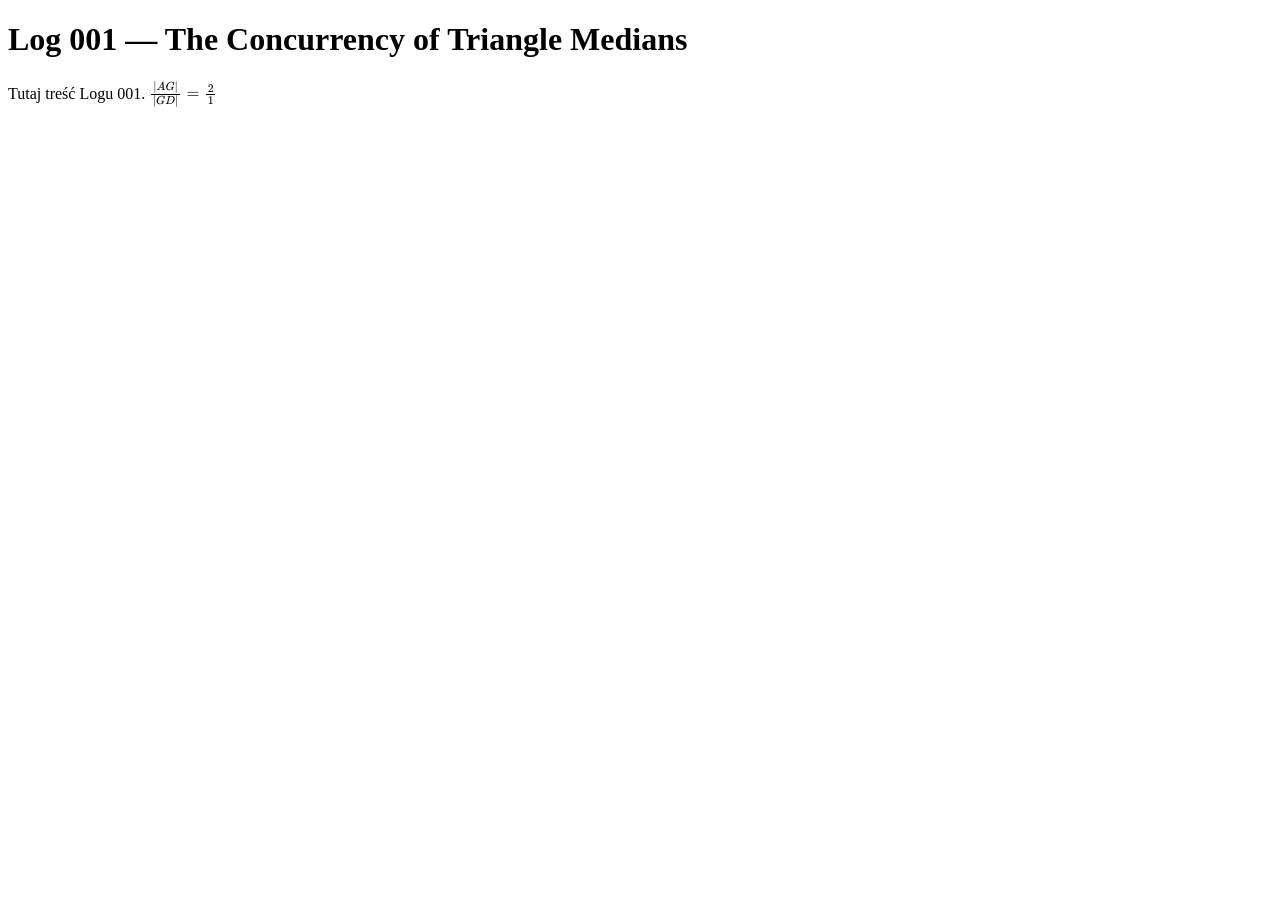
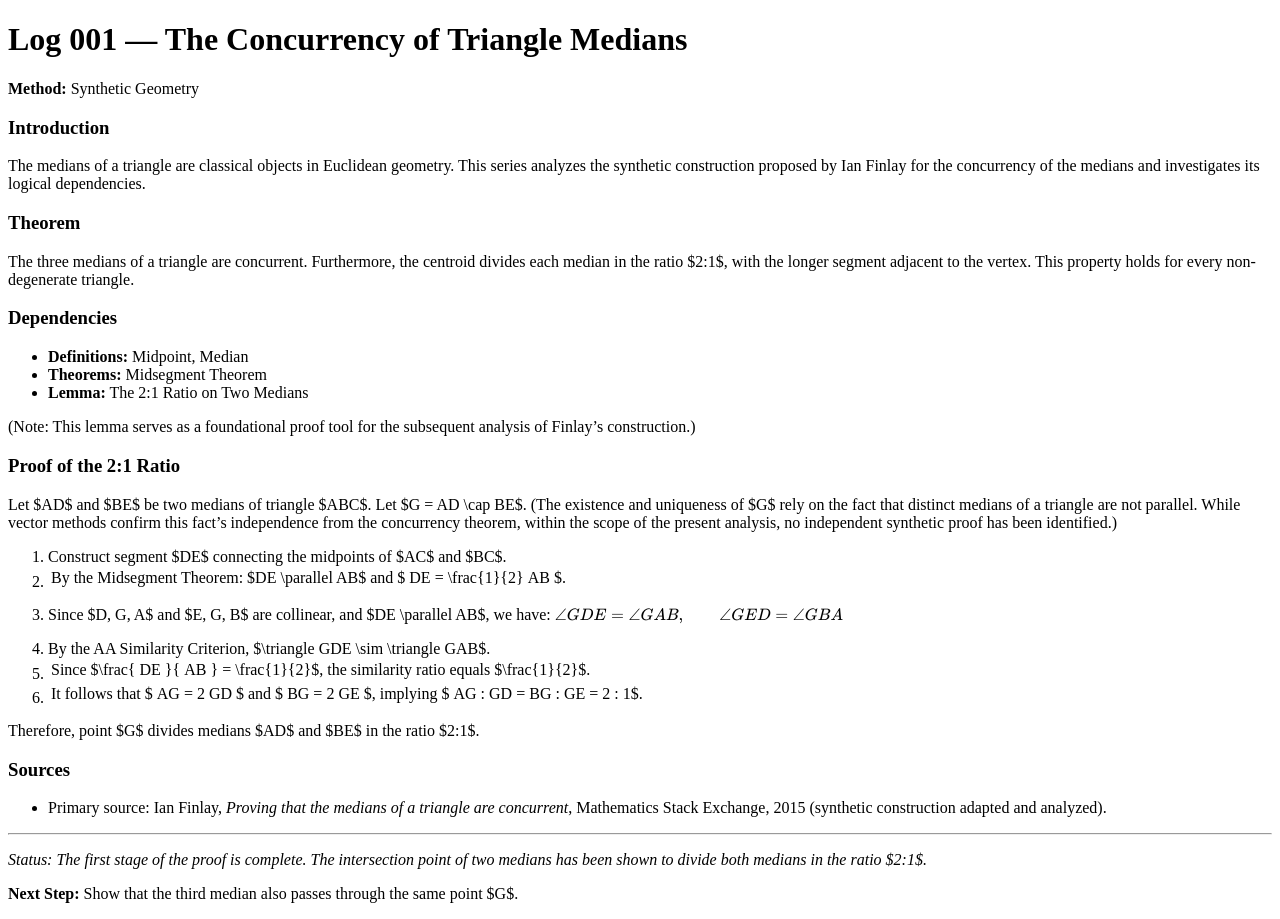
Before and after one commit to cgjteam/cgjteam.github.io, a Jekyll site: the page built from log-001.md, in a window 1280 px wide. Built offline with Jekyll 4.4.1, drawn with Linux system fonts in a browser that asks for light colours; our own code applies the rules of GitHub Pages for plain Markdown files.

Commit message:
Update log-001.md

```diff
--- a/log-001.md
+++ b/log-001.md
@@ -1,7 +1,44 @@
 ---
 layout: default
 ---
+
 # Log 001 — The Concurrency of Triangle Medians
 
-Tutaj treść Logu 001.
-$$\frac{|AG|}{|GD|} = \frac{2}{1}$$
+**Method:** Synthetic Geometry
+
+### Introduction
+The medians of a triangle are classical objects in Euclidean geometry. This series analyzes the synthetic construction proposed by Ian Finlay for the concurrency of the medians and investigates its logical dependencies.
+
+### Theorem
+The three medians of a triangle are concurrent. Furthermore, the centroid divides each median in the ratio $2:1$, with the longer segment adjacent to the vertex. This property holds for every non-degenerate triangle.
+
+### Dependencies
+* **Definitions:** Midpoint, Median
+* **Theorems:** Midsegment Theorem
+* **Lemma:** The 2:1 Ratio on Two Medians
+
+(Note: This lemma serves as a foundational proof tool for the subsequent analysis of Finlay's construction.)
+
+### Proof of the 2:1 Ratio
+Let $AD$ and $BE$ be two medians of triangle $ABC$. Let $G = AD \cap BE$. (The existence and uniqueness of $G$ rely on the fact that distinct medians of a triangle are not parallel. While vector methods confirm this fact's independence from the concurrency theorem, within the scope of the present analysis, no independent synthetic proof has been identified.)
+
+1. Construct segment $DE$ connecting the midpoints of $AC$ and $BC$.
+2. By the Midsegment Theorem: $DE \parallel AB$ and $|DE| = \frac{1}{2} |AB|$.
+3. Since $D, G, A$ and $E, G, B$ are collinear, and $DE \parallel AB$, we have:
+$$\angle GDE = \angle GAB, \qquad \angle GED = \angle GBA$$
+
+
+
+4. By the AA Similarity Criterion, $\triangle GDE \sim \triangle GAB$.
+5. Since $\frac{|DE|}{|AB|} = \frac{1}{2}$, the similarity ratio equals $\frac{1}{2}$.
+6. It follows that $|AG| = 2|GD|$ and $|BG| = 2|GE|$, implying $|AG| : |GD| = |BG| : |GE| = 2 : 1$.
+
+Therefore, point $G$ divides medians $AD$ and $BE$ in the ratio $2:1$.
+
+### Sources
+* Primary source: Ian Finlay, *Proving that the medians of a triangle are concurrent*, Mathematics Stack Exchange, 2015 (synthetic construction adapted and analyzed).
+
+---
+*Status: The first stage of the proof is complete. The intersection point of two medians has been shown to divide both medians in the ratio $2:1$.*
+
+**Next Step:** Show that the third median also passes through the same point $G$.
```
